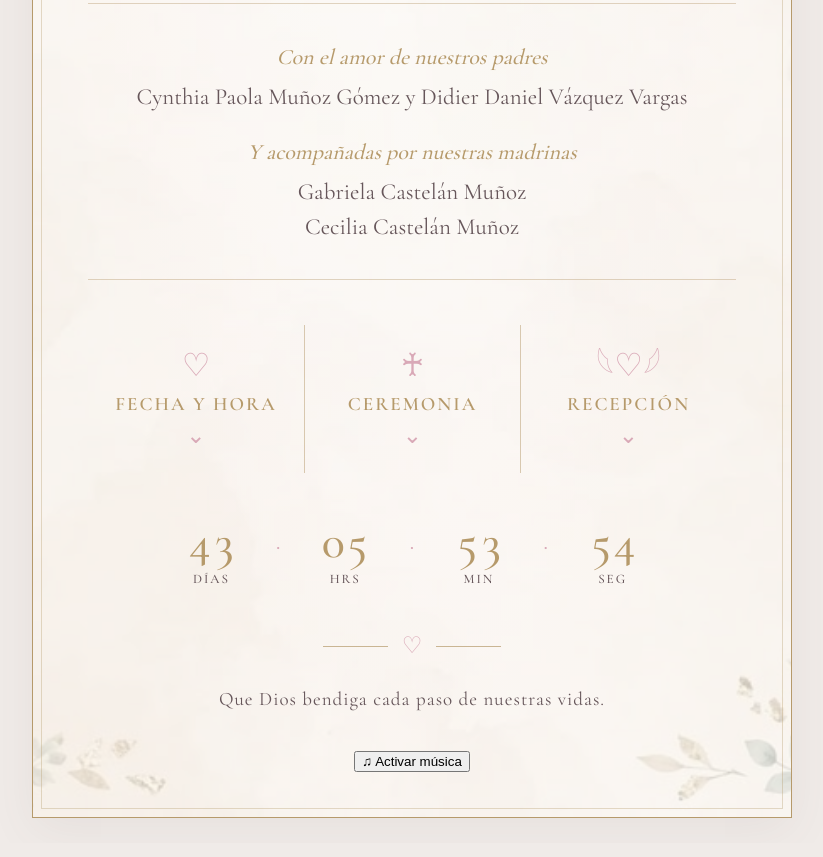
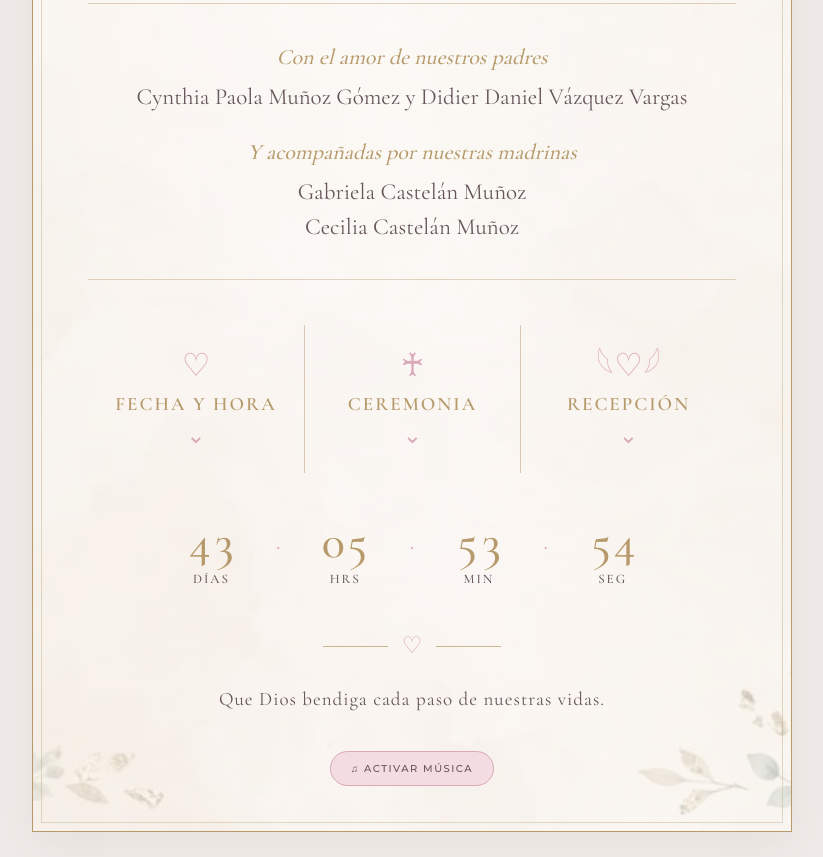
Before and after one commit to paumz/pmginvite, a plain HTML site: page index.html in a window 1280 px wide. Shown: the part 1419-2276 px from the top of the page, without its empty margins (228-1051 px from the left). Drawn offline with nearby package versions, Linux system fonts and the light colour scheme; a web font is replaced by a local one.

Commit message:
Add styles for music button
Added styles for music button with hover and active effects.

```diff
--- a/style.css
+++ b/style.css
@@ -828,3 +828,44 @@ footer {
 img#imagenGirls {
     width: 50% !important;
 }
+
+
+/* BOTÓN DE MÚSICA */
+
+#botonMusica {
+  display: inline-flex;
+  align-items: center;
+  justify-content: center;
+  gap: 8px;
+
+  background-color: var(--rosa-pastel);
+  color: var(--texto);
+
+  border: 1px solid var(--rosa-viejo);
+  border-radius: 50px;
+
+  padding: 10px 20px;
+
+  font-family: 'Montserrat', sans-serif;
+  font-size: 10px;
+  font-weight: 500;
+  letter-spacing: 1.5px;
+  text-transform: uppercase;
+
+  cursor: pointer;
+  transition: all 0.3s ease;
+}
+
+/* EFECTO AL PASAR EL CURSOR */
+
+#botonMusica:hover {
+  background-color: var(--rosa-viejo);
+  color: var(--blanco);
+  transform: translateY(-2px);
+}
+
+/* EFECTO AL PRESIONAR */
+
+#botonMusica:active {
+  transform: scale(0.97);
+}
```
